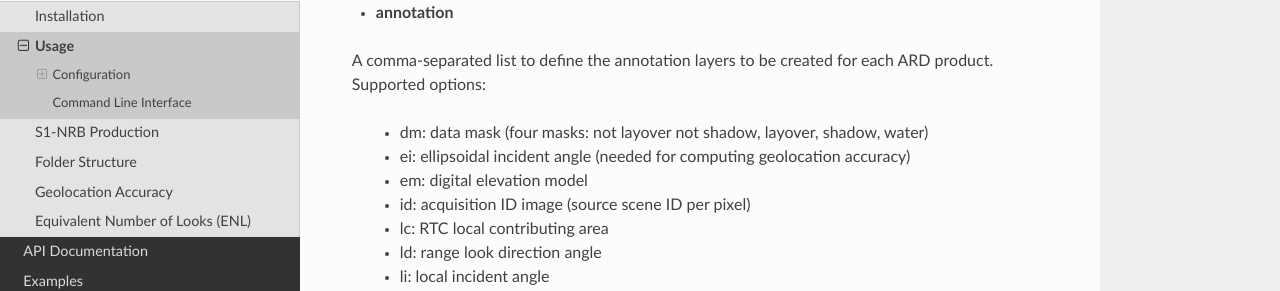
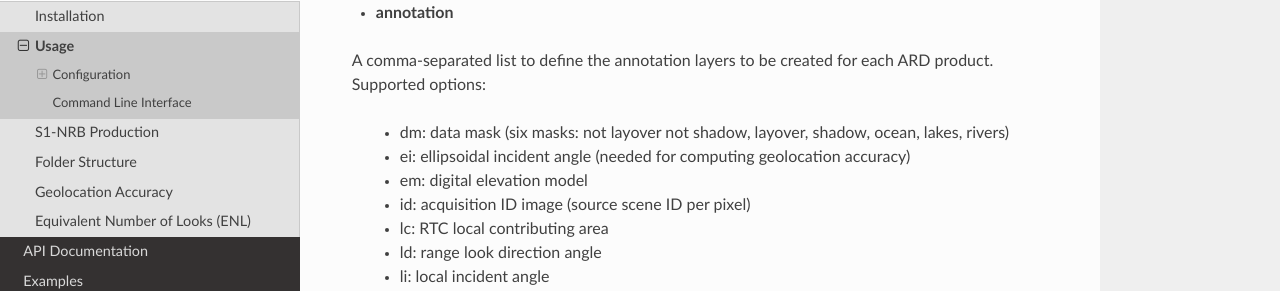
Before and after one commit to SAR-ARD/s1ard, a Sphinx documentation site: the page built from docs/general/usage.rst, in a window 1280 px wide and 900 px high, scrolled down 4293 px. Shown: the part 135-426 px from the top of the window. Built offline with Sphinx 7.4.7 and the Read the Docs theme 2.0.0, drawn with Linux system fonts in a browser that asks for light colours.

Commit message:
updated documentation

```diff
--- a/docs/general/usage.rst
+++ b/docs/general/usage.rst
@@ -174,7 +174,7 @@ The backscatter measurement convention. Either creates gamma naught RTC (:math:`
 A comma-separated list to define the annotation layers to be created for each ARD product.
 Supported options:
 
- + dm: data mask (four masks: not layover not shadow, layover, shadow, water)
+ + dm: data mask (six masks: not layover not shadow, layover, shadow, ocean, lakes, rivers)
  + ei: ellipsoidal incident angle (needed for computing geolocation accuracy)
  + em: digital elevation model
  + id: acquisition ID image (source scene ID per pixel)
```
Also changed, not shown: 1 other file.
